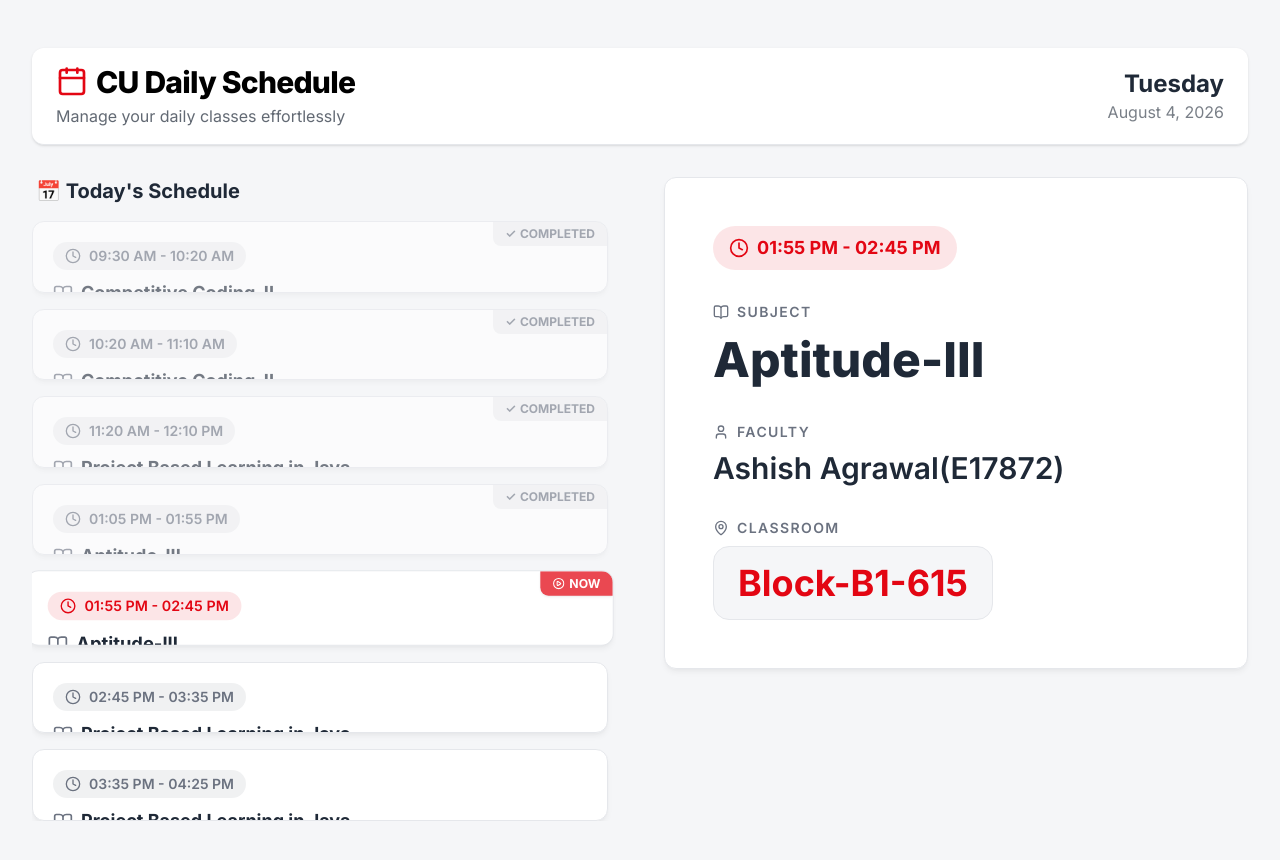
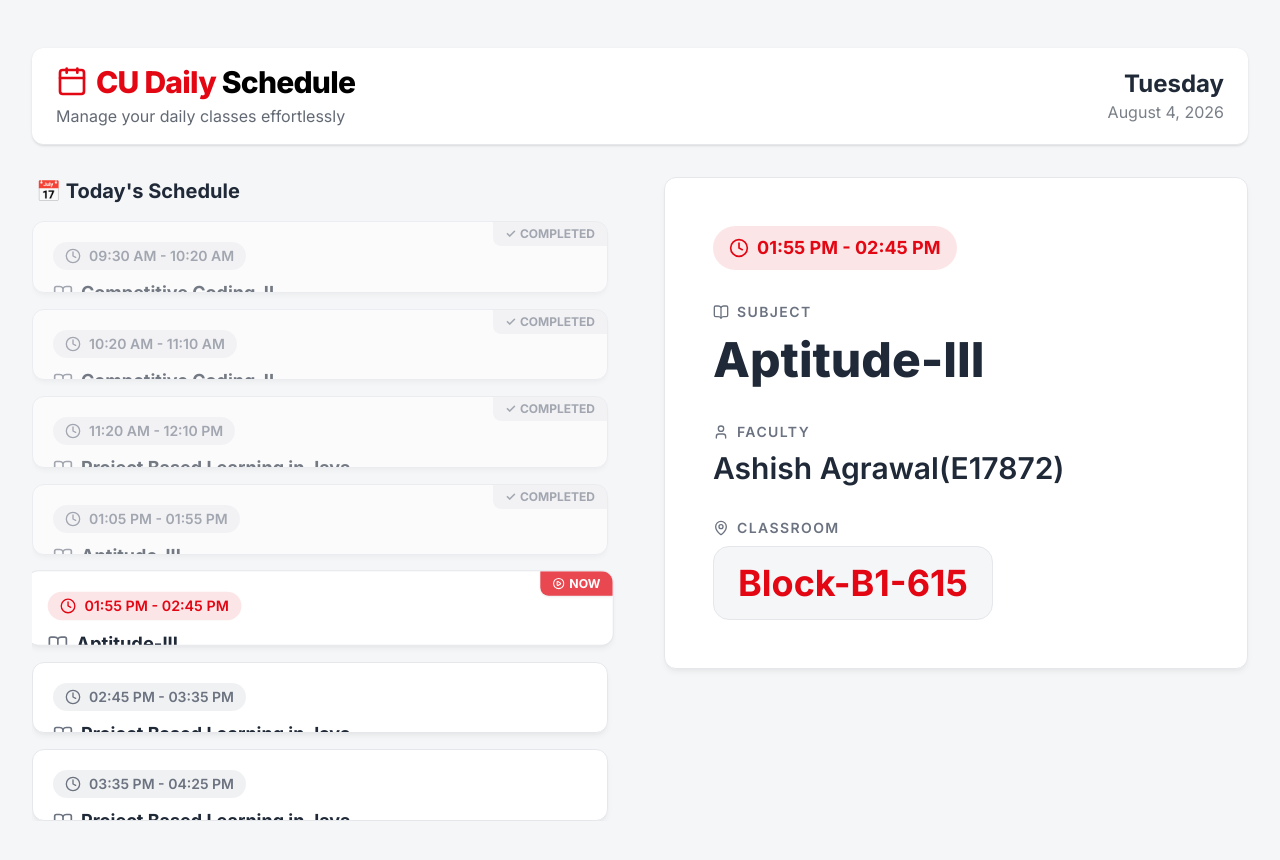
Before and after one commit to alokyadva26/cu-daily-schedule, a Next.js app: page / in a window 1280 px wide. Shown: the top 860 px of the page. Built offline with nearby package versions, Linux system fonts and the light colour scheme.

Commit message:
fix: change header title colors

```diff
--- a/src/components/Header.tsx
+++ b/src/components/Header.tsx
@@ -9,9 +9,11 @@ export function Header() {
   return (
     <header className="mb-8 flex flex-col sm:flex-row sm:items-center justify-between border-b border-card-border pb-4 pt-4 px-6 bg-white shadow-sm rounded-xl">
       <div>
-        <h1 className="text-3xl font-extrabold tracking-tight text-black flex items-center gap-2">
+        <h1 className="text-3xl font-extrabold tracking-tight flex items-center gap-2">
           <Calendar className="w-8 h-8 text-accent" />
-          CU Daily Schedule
+          <span>
+            <span className="text-accent">CU Daily</span> <span className="text-black">Schedule</span>
+          </span>
         </h1>
         <p className="text-foreground/70 mt-1">Manage your daily classes effortlessly</p>
       </div>
```
